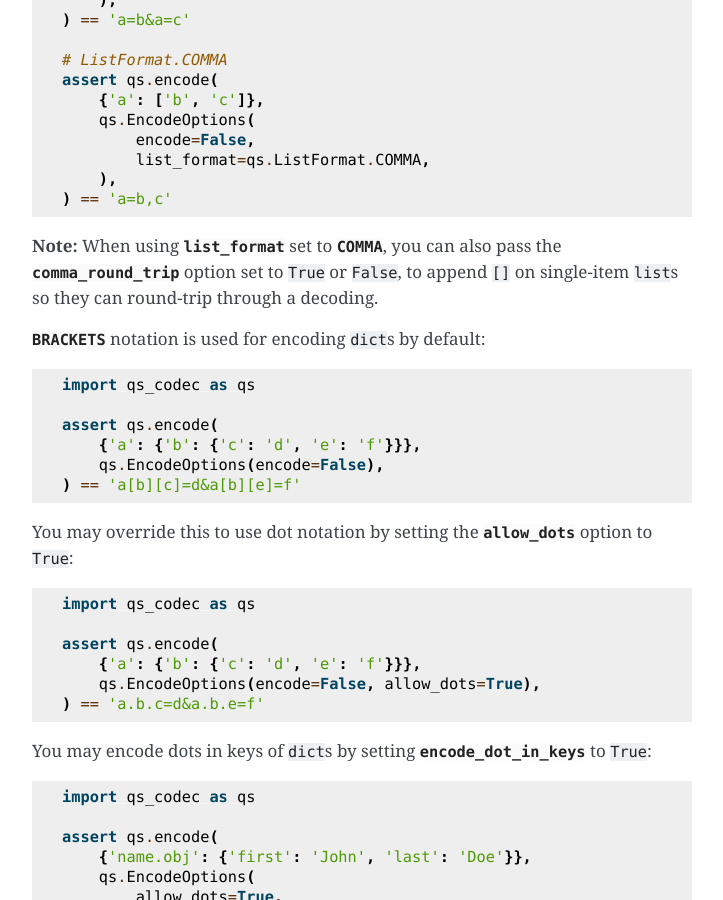
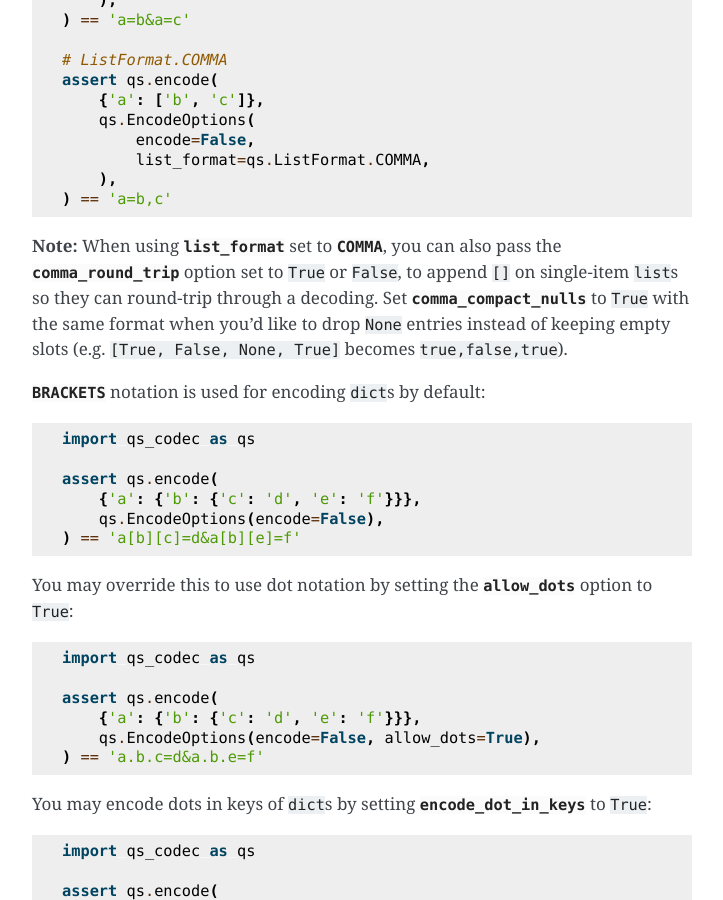
Before and after one commit to techouse/qs_codec, a Sphinx documentation site: the page built from docs/README.rst, in a window 1280 px wide and 900 px high, scrolled down 9376 px. Shown: the whole window, without its empty margins (388-1111 px from the left). Built offline with Sphinx 7.4.7, drawn with Linux system fonts in a browser that asks for light colours.

Commit message:
:bulb: update README to include `comma_compact_nulls` option details

```diff
--- a/README.rst
+++ b/README.rst
@@ -582,6 +582,9 @@ format of the output ``list``:
 `COMMA <https://techouse.github.io/qs_codec/qs_codec.models.html#qs_codec.enums.list_format.ListFormat.COMMA>`_, you can also pass the
 `comma_round_trip <https://techouse.github.io/qs_codec/qs_codec.models.html#qs_codec.models.encode_options.EncodeOptions.comma_round_trip>`__ option set to ``True`` or
 ``False``, to append ``[]`` on single-item ``list``\ s, so that they can round trip through a decoding.
+Set the `comma_compact_nulls <https://techouse.github.io/qs_codec/qs_codec.models.html#qs_codec.models.encode_options.EncodeOptions.comma_compact_nulls>`__ option to ``True`` with the same
+format when you'd like to drop ``None`` entries instead of keeping empty slots (e.g. ``[True, False, None, True]`` becomes
+``true,false,true``).
 
 `BRACKETS <https://techouse.github.io/qs_codec/qs_codec.models.html#qs_codec.enums.list_format.ListFormat.BRACKETS>`__ notation is used for encoding ``dict``\s by default:
 
--- a/docs/README.rst
+++ b/docs/README.rst
@@ -538,6 +538,9 @@ format of the output ``list``:
 :py:attr:`COMMA <qs_codec.enums.list_format.ListFormat.COMMA>`, you can also pass the
 :py:attr:`comma_round_trip <qs_codec.models.encode_options.EncodeOptions.comma_round_trip>` option set to ``True`` or
 ``False``, to append ``[]`` on single-item ``list``\ s so they can round-trip through a decoding.
+Set :py:attr:`comma_compact_nulls <qs_codec.models.encode_options.EncodeOptions.comma_compact_nulls>` to ``True`` with the same
+format when you'd like to drop ``None`` entries instead of keeping empty slots (e.g.
+``[True, False, None, True]`` becomes ``true,false,true``).
 
 :py:attr:`BRACKETS <qs_codec.enums.list_format.ListFormat.BRACKETS>` notation is used for encoding ``dict``\s by default:
 
```
